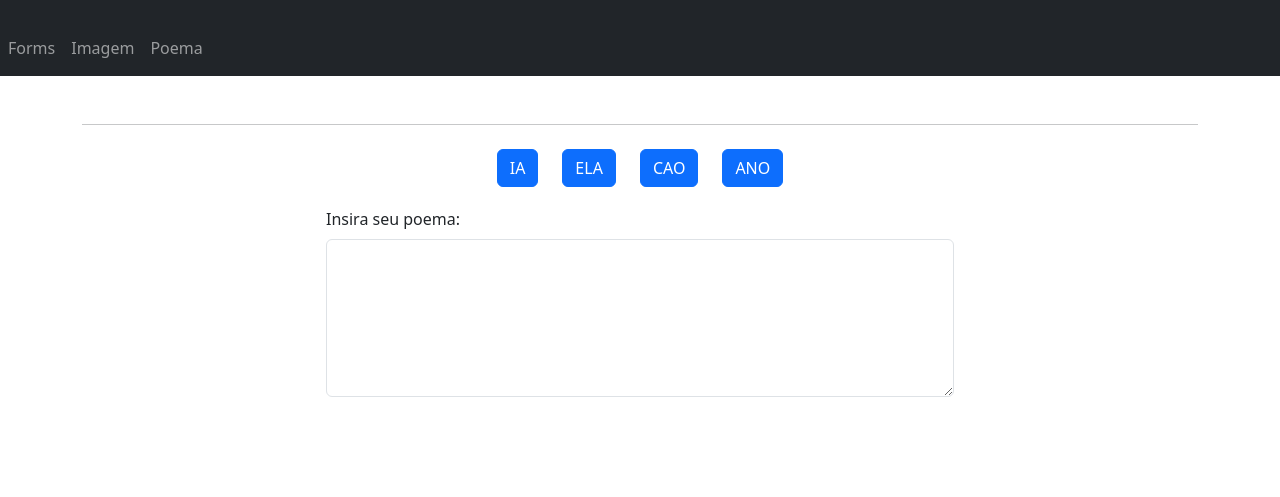
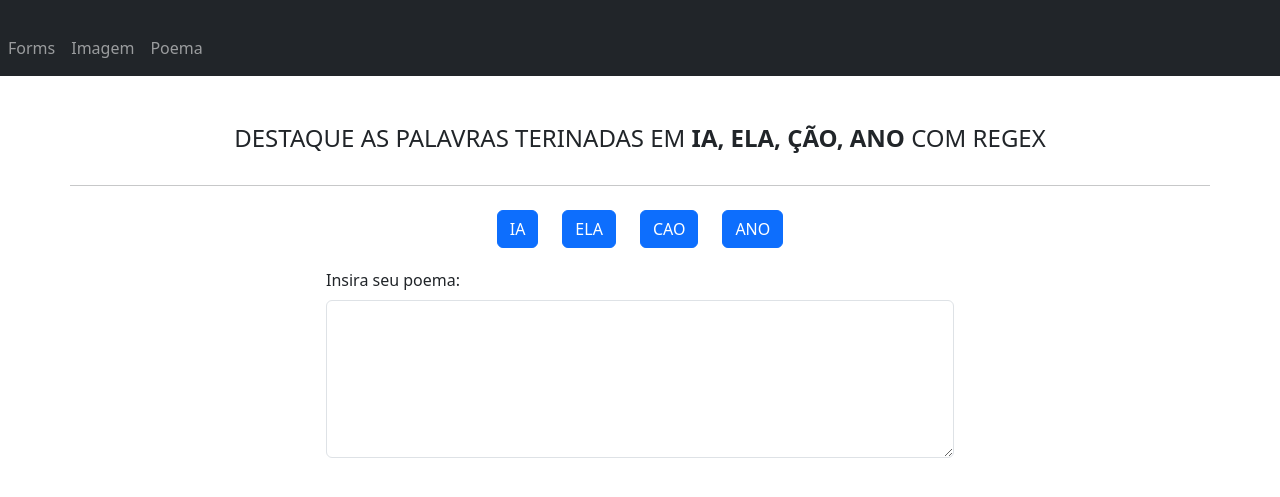
Before and after one commit to giovanarochaz/Javascript_introducao, a plain HTML site: page Regex/index.html in a window 1280 px wide. Drawn offline with nearby package versions, Linux system fonts and the light colour scheme.

Commit message:
Add files via upload

```diff
--- a/Regex/index.html
+++ b/Regex/index.html
@@ -31,11 +31,14 @@
   </nav>
 
     <div class="container mt-5">
-      <!-- Linha Horizontal -->
-      <hr class="my-4">
 
       <!-- Botões para formatar o texto -->
       <div class="row justify-content-center">
+
+        <h4 style="text-align: center;"> DESTAQUE AS PALAVRAS TERINADAS EM <b>IA, ELA, ÇÃO, ANO</b> COM REGEX</h4>
+
+        <hr class="my-4">
+
         <div class="col-auto">
           <button type="button" class="btn btn-primary mr-2" onclick="destacarPalavrasIA()"> IA</button>
         </div>
```
